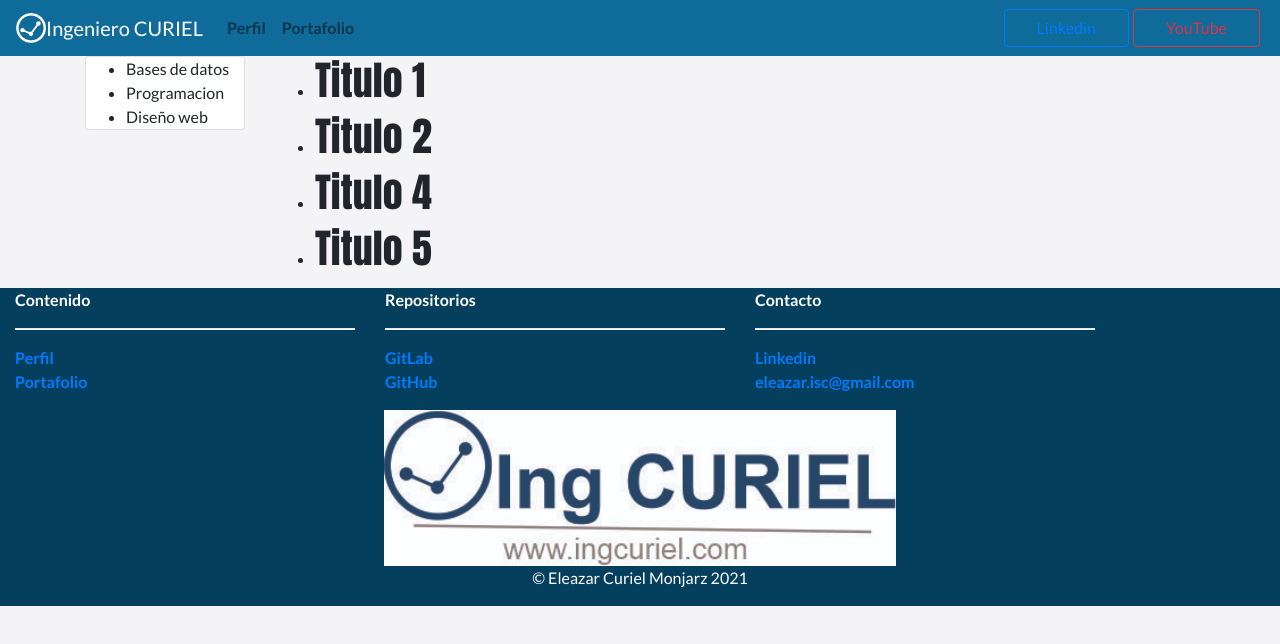
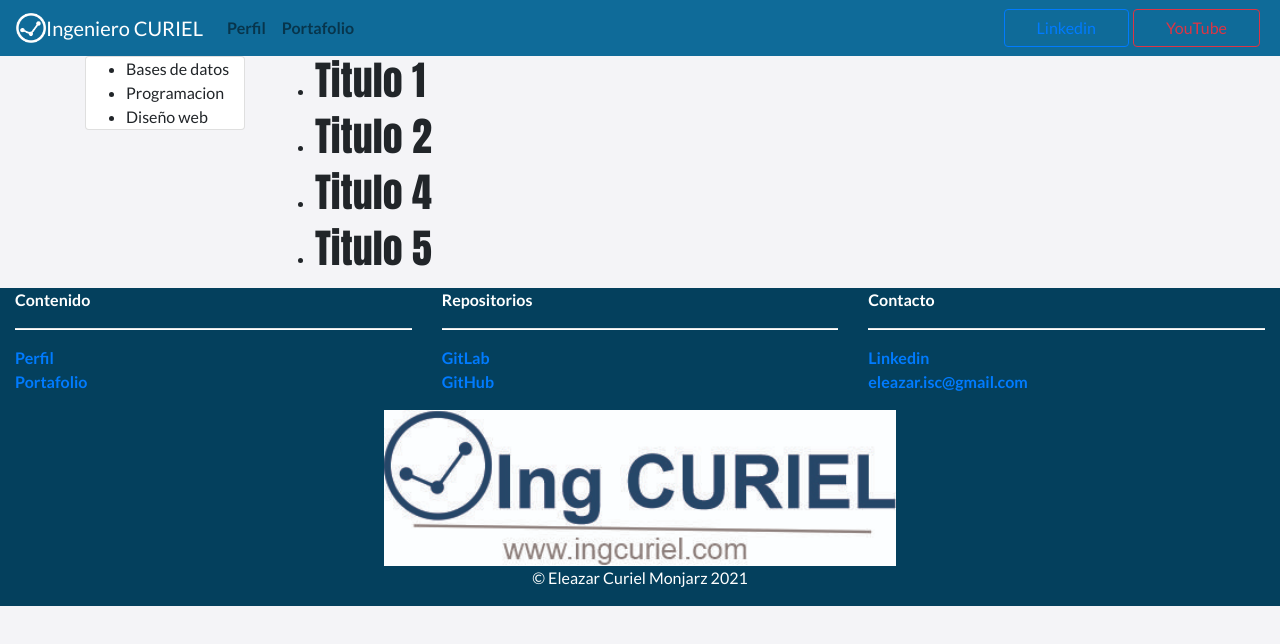
Before and after one commit to desarrolloCuriel/uiblogingcuriel, a React (Create React App) app: page /blogs in a window 1280 px wide. Shown: the top 644 px of the page. Built offline with nearby package versions, Linux system fonts and the light colour scheme.

Commit message:
estilos footer

```diff
--- a/src/component/Footer.js
+++ b/src/component/Footer.js
@@ -6,7 +6,7 @@ const Footer = () => {
   return (
     <>
       <footer className='footer'>
-        <div className="row container">
+        <div className="row" style={{margin:'0'}}>
           <div className="col-xl-4 col-sm-6 col-6"  >
             <p><strong>Contenido</strong></p>
             <hr className="line"></hr>
```
Also changed, not shown: 1 other file (tests, documents, lock files or other folders).
